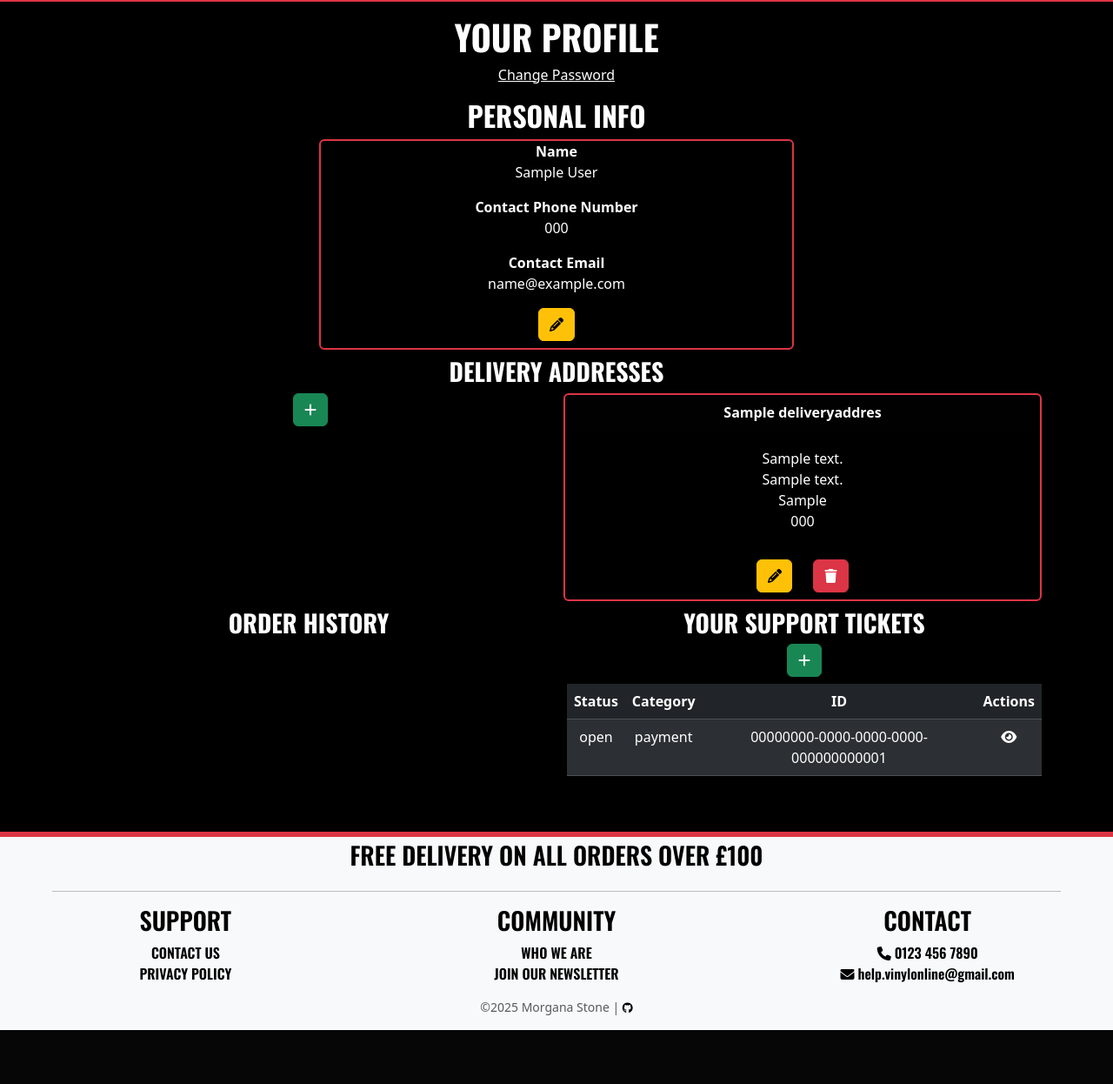
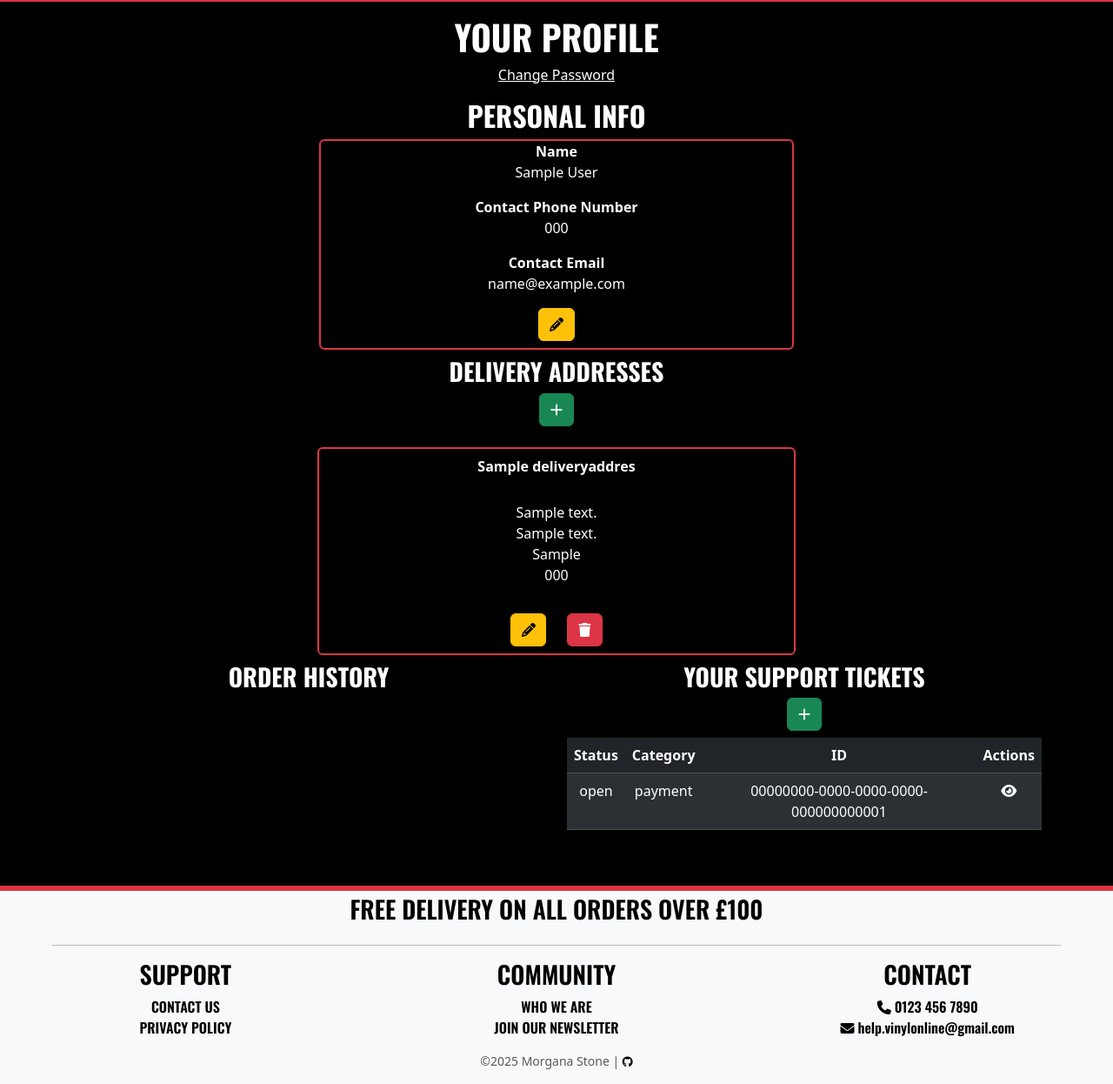
Before and after one commit to Morgana-S/vinyl-online, a Django app: page /profile/ in a window 1280 px wide. Shown: the part 210-1456 px from the top of the page at 87% size. Before the commit the page ends 1394 px from the top, so only its background shows below. Run offline with Django 5.2, Linux system fonts and the light colour scheme; a user stored in the database is signed in; tables that the repository leaves empty hold one stand-in row (values such as "Sample post"); parts of the project's set-up code (start-up, migrations or seed data) failed here and were passed over; some libraries are stand-ins or nearby versions.

Commit message:
Fix formatting on template

```diff
--- a/profiles/templates/profiles/profile.html
+++ b/profiles/templates/profiles/profile.html
@@ -43,7 +43,7 @@
     </div>
     <div class="row g-3 mb-2">
         {% if addresses %}
-        <div class="col-6 mx-auto mb-2">
+        <div class="col-12 mx-auto mb-2">
             <a class="btn btn-success" data-bs-toggle="tooltip" title="Add Delivery Address" href="{% url 'add_delivery_address' %}"><i class="fa-solid fa-plus text-white"></i></a>
         </div>
         {% for address in addresses %}
```
